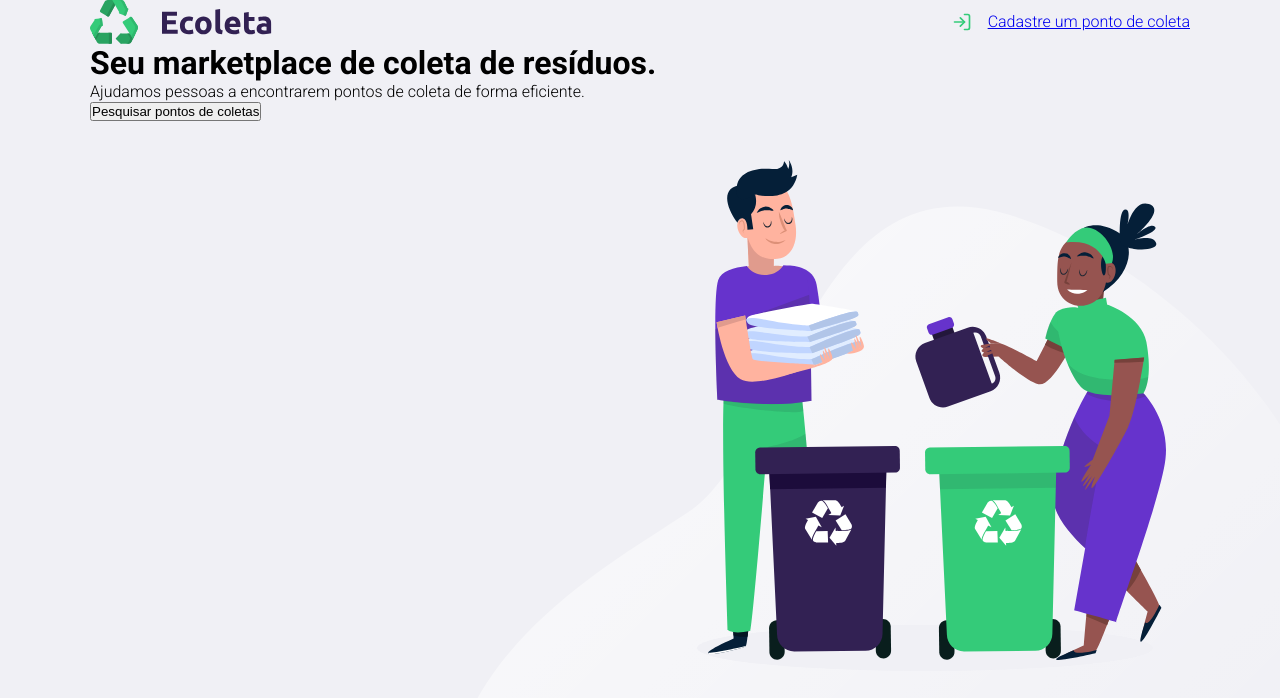
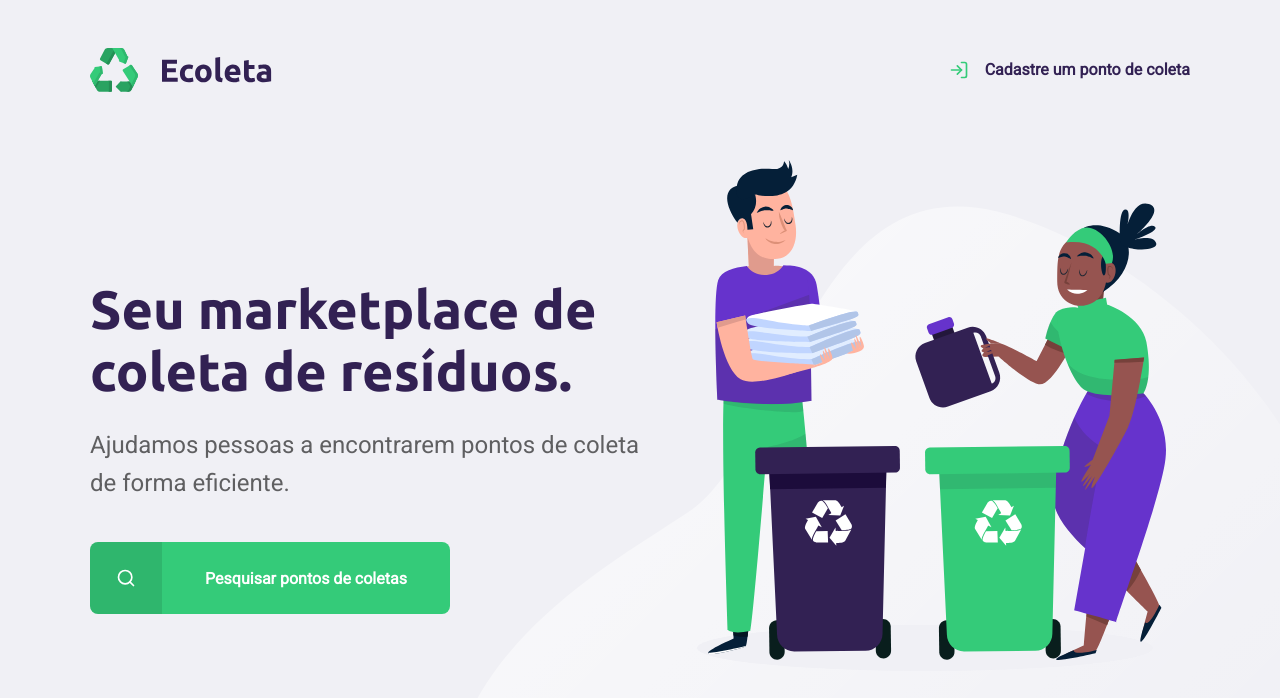
Before and after one commit to Raymw1/ecoleta, a plain HTML site: page index.html in a window 1280 px wide. Drawn offline with Linux system fonts and the light colour scheme.

Commit message:
Homepage finished

```diff
--- a/index.html
+++ b/index.html
@@ -6,7 +6,7 @@
     <meta name="viewport" content="width=device-width, initial-scale=1.0">
     <link rel="stylesheet" href="styles/style.css">
     <link rel="preconnect" href="https://fonts.gstatic.com">
-    <link href="https://fonts.googleapis.com/css2?family=Roboto:wght@300;700&display=swap" rel="stylesheet">
+    <link href="https://fonts.googleapis.com/css2?family=Roboto&family=Ubuntu:wght@700display=swap" rel="stylesheet">
     <title>Ecoleta</title>
 </head>
 <body>
@@ -21,7 +21,7 @@
             <main>
                 <h1>Seu marketplace de coleta de resíduos.</h1>
                 <p>Ajudamos pessoas a encontrarem pontos de coleta de forma eficiente.</p>
-                <button>Pesquisar pontos de coletas</button>
+                <a href="#"><span></span><strong>Pesquisar pontos de coletas</strong></a>
             </main>
         </div>
     </div>
--- a/styles/style.css
+++ b/styles/style.css
@@ -1,3 +1,8 @@
+:root {
+    --purple: #322153;
+    --greenpeace: #34CB79;
+}
+
 html {
     font-family: 'Roboto', sans-serif;
 }
@@ -10,6 +15,16 @@ html {
 
 body {
     background: #f0f0f5;
+    -webkit-font-smoothing: antialiased;
+}
+
+h1, h2, h3, h4, h5, h6 {
+    font-family: 'Ubuntu', sans-serif;
+    color: var(--purple);
+}
+
+a {
+    text-decoration: none;
 }
 
 #page-home {
@@ -22,9 +37,13 @@ body {
     width: 90%;
     max-width: 1100px;
     margin: 0 auto;
+    display: flex;
+    flex-direction: column;
+    height: 100%;
 }
 
-header {
+#page-home header {
+    margin-top: 48px;
     display: flex;
     align-items: center;
     justify-content: space-between;
@@ -32,6 +51,8 @@ header {
 
 #page-home nav a {
     display: flex;
+    font-weight: 700;
+    color: var(--purple);
 }
 
 #page-home nav a span {
@@ -41,3 +62,83 @@ header {
     width: 20px;
     height: 20px;
 }
+
+#page-home main {
+    max-width: 560px;
+    flex: 1;    /* Use the height available */
+    display: flex;
+    flex-direction: column;
+    justify-content: center;
+}
+
+#page-home main h1 {
+    font-size: 54px;
+}
+
+#page-home main p {
+    font-size: 24px;
+    line-height: 38px;
+    opacity: 0.6;
+    margin-top: 24px;
+}
+
+#page-home main a span {
+    background-color: rgba(0, 0, 0, 0.1);
+    border-radius: 8px 0 0 8px;
+    width: 72px;
+    height: 72px;
+    display: flex;
+    align-items: center;
+    justify-content: center;
+}
+
+#page-home main a span::after {
+    content: "";
+    background-image: url("../assets/icones/search.svg");
+    width: 20px;
+    height: 20px;
+}
+
+#page-home main a {
+    width: 360px;
+    height: 72px;
+    background: var(--greenpeace);
+    display: flex;
+    align-items: center;
+    border-radius: 8px;
+    margin-top: 40px;
+    transition: 400ms;
+
+}
+
+#page-home main a strong {
+    color: #fff;
+    flex: 1;
+    text-align: center;
+}
+
+#page-home main a:hover {
+    background-color: #2fb86e;
+    transition: 400ms;
+}
+
+@media (max-width: 900px) {
+    #page-home {
+        background-position-x: 70vw;
+    }
+
+    #page-home .content {
+        align-items: center;
+        text-align: center;
+    }
+
+    #page-home header a {
+        position: absolute;
+        bottom: 48px;
+        left: 50%;  /* ALIGN TO CENTER */
+        transform: translate(-50%);
+    }
+    #page-home main {
+        align-items: center;
+    }
+}
```
